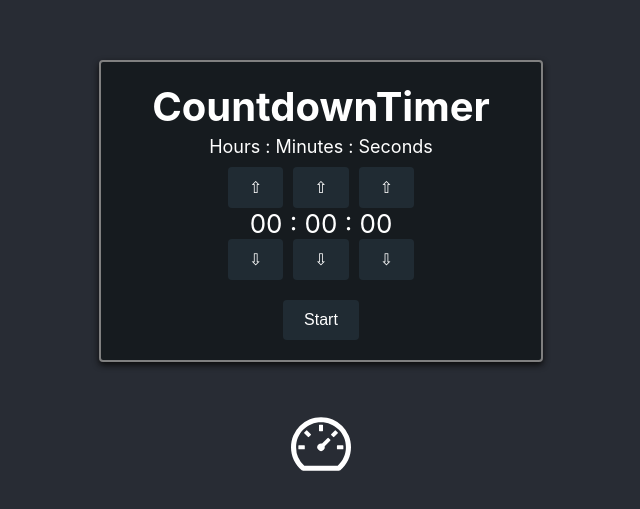
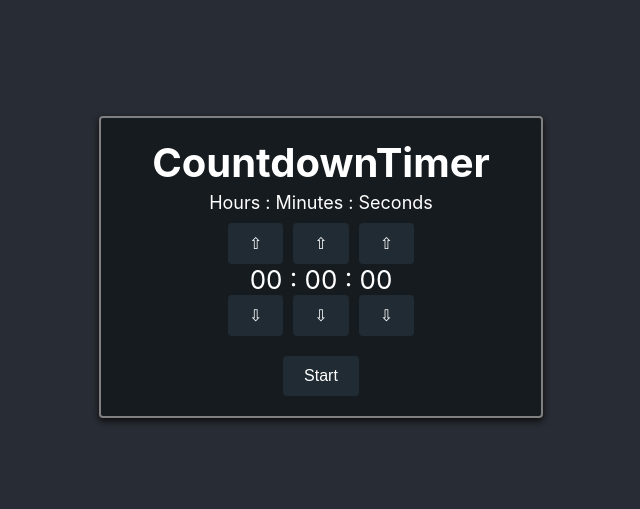
Before and after one commit to cenavia/Test-Timer, a React (Create React App) app: page / in a window 1280 px wide. Shown: the part 133-642 px from the top of the page, without its empty margins (319-959 px from the left). Built offline with nearby package versions, Linux system fonts and the light colour scheme.

Commit message:
Animation alarm in timer

```diff
--- a/src/App.js
+++ b/src/App.js
@@ -1,28 +1,13 @@
 import React  from 'react';
 import './App.css';
 import CountDown from './components/CountDown/index';
-import Animation from './components/Animation/index';
 
 function App() {
 
   return (
     <div className="App">
       <header className="App-header">
-
         <CountDown/>
-        <Animation/>
-        {/* <img src={logo} className="App-logo" alt="logo" />
-        <p>
-          Edit <code>src/App.js</code> and save to reload.
-        </p>
-        <a
-          className="App-link"
-          href="https://reactjs.org"
-          target="_blank"
-          rel="noopener noreferrer"
-        >
-          Learn React
-        </a> */}
       </header>
     </div>
   );
--- a/src/components/Animation/styles.js
+++ b/src/components/Animation/styles.js
@@ -5,9 +5,7 @@ import styled from 'styled-components'
 
 export const VibracionAnimation = styled.div`
     margin-top: 2em;
-    :hover{
-        animation: vibracion 1s infinite;
-    }
+    animation: vibracion 1s infinite;
     @keyframes vibracion{
         10%, 30%, 50%, 70%, 90% {
         transform: translateX(-10px);
--- a/src/components/CountDown/index.jsx
+++ b/src/components/CountDown/index.jsx
@@ -9,12 +9,12 @@ import {
     ButtonReset,
     ButtonStop
 } from './styles';
+import Animation from '../Animation/index';
 
 class CountDown extends Component {
 
   state = {
     timerOn: false,
-    animateOn: false,
     timerStart: 0,
     timerTime: 0
   };
@@ -122,9 +122,12 @@ class CountDown extends Component {
 
         {(timerOn === false || timerTime < 1000) &&
           (timerStart !== timerTime && timerStart > 0) && (
-            <ButtonReset onClick={this.resetTimer}>
-              Reset
-            </ButtonReset>
+            <div>
+              <ButtonReset onClick={this.resetTimer}>
+                Reset
+              </ButtonReset>
+              <Animation/>
+            </div>
           )}
       </Countdown>
     );
```
